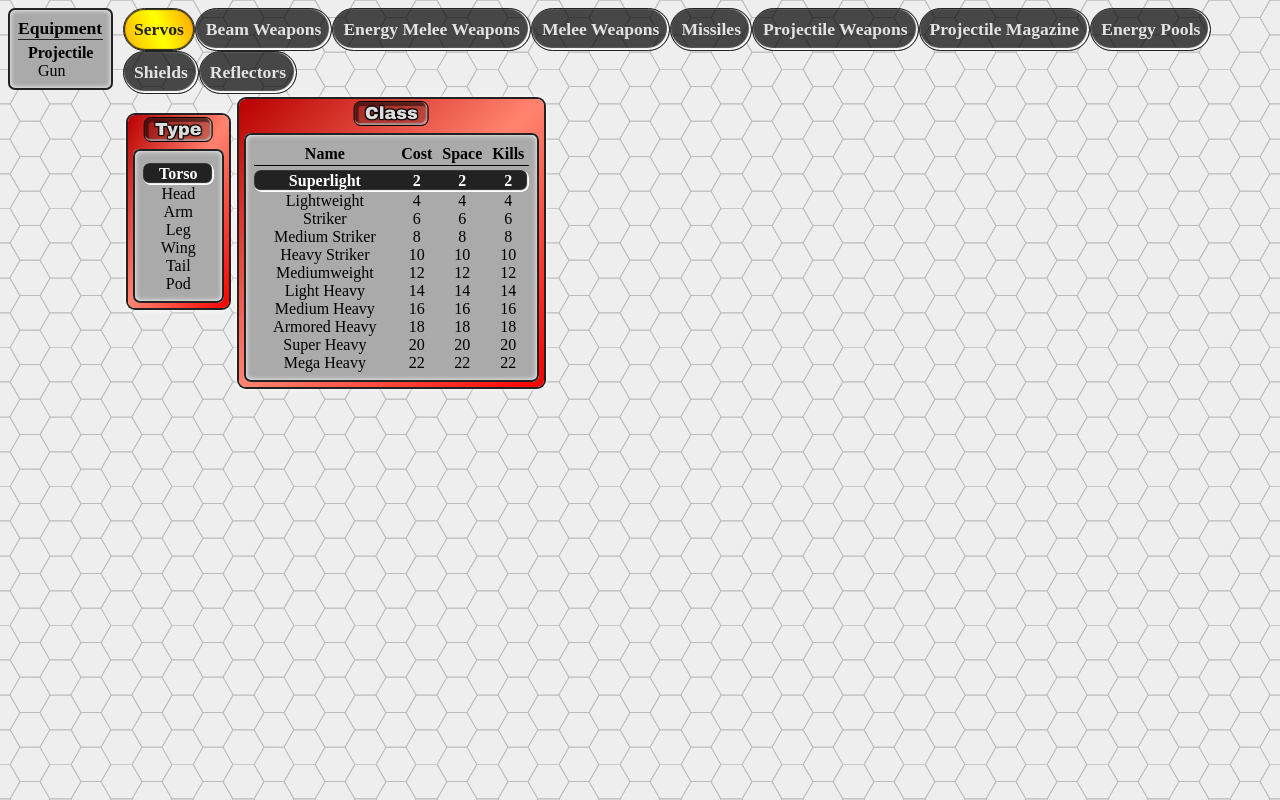
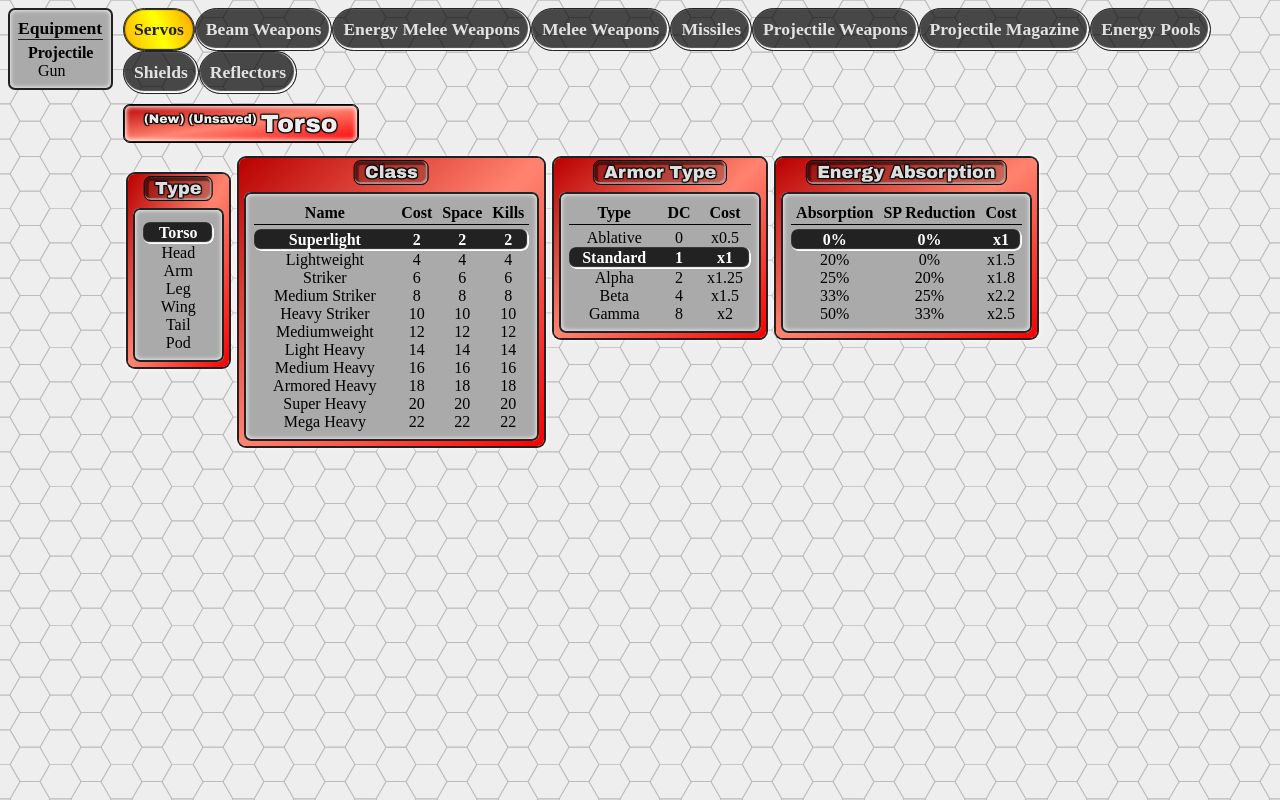
Before and after one commit to snowb/MekGen, a Vue app: page / in a window 1280 px wide. Built offline with nearby package versions, Linux system fonts and the light colour scheme.

Commit message:
addition of standard comps, addition of armor_type & asborb methods

```diff
--- a/src/components/mek_servo/mek_servo-main.vue
+++ b/src/components/mek_servo/mek_servo-main.vue
@@ -1,11 +1,21 @@
 <template>
     <span class="mek-inline-flex-col" style="width:100%;">
+        <mek-component-name :new-component="newComponent" :component-name="component_name||servo_name"
+            :component-changed="component_changed"
+            @update-component-name="updateComponentName"
+        ></mek-component-name>
         <span class="mek-inline-flex-row" style="width:100%;">
             <mek-servo-type :servo-type="selected_servo_type" @update-servo-type="updateServoType"
             ></mek-servo-type>
             <mek-servo-class @update-servo-class="updateServoClass"
                 :servo-type="selected_servo_type.type" :servo-class="selected_servo_class"
             ></mek-servo-class>
+            <mek-armor-type :armor-type="selected_armor_type"
+                @update-armor-type="updateArmorType"
+            ></mek-armor-type>
+            <mek-energy-absorbing-armor :absorption="selected_absorption"
+                @update-absorption="updateAbsorption"
+            ></mek-energy-absorbing-armor>
         </span>
     </span>
 </template>
@@ -34,6 +44,11 @@ export default
         "mek-servo-type":()=>import("./subcomponents/mek_servo-type.vue"),
         "mek-servo-class":()=>import("./subcomponents/mek_servo-class.vue"),
 
+        "mek-space-efficiency":()=>import("../universal/mek-space-efficiency.vue"),
+        "mek-component-name":()=>import("../universal/mek-component-name.vue"),
+        "mek-save-reset-component":()=>import("../universal/mek-save-reset-component.vue"),
+        "mek-component-stats":()=>import("../universal/mek_component-stats.vue"),
+
         "mek-armor-type":()=>import("../universal/mek_armor-type.vue"),
         "mek-energy-absorbing-armor":()=>import("../universal/mek_energy-absorbing-armor.vue")
     },
@@ -51,6 +66,14 @@ export default
         obj.selected_servo_type={type:"Torso"};
         obj.selected_servo_class={code:1};
 
+        obj.cost_multipliers={};
+
+        obj.selected_armor_type={type:"Standard",damage_coefficient:1,cost:1};
+        obj.cost_multipliers.armor_type=1;
+
+        obj.selected_absorption={absorption:0,cost:1,armor_penalty:1};
+        obj.cost_multipliers.absorption=1;
+
         return obj;
     },
     methods:
@@ -63,6 +86,23 @@ export default
         updateServoClass(_servo_class)
         {
             this.$set(this,"selected_servo_class",_servo_class)
+        },
+        updateArmorType(_armor_type)
+        {
+            this.$set(this,"selected_armor_type",JSON.parse(JSON.stringify(_armor_type)));
+            this.cost_multipliers.armor_type=this.selected_armor_type.cost;
+        },
+        updateAbsorption(_absorption)
+        {
+            this.$set(this,"selected_absorption",JSON.parse(JSON.stringify(_absorption)));
+            this.cost_multipliers.absorption=this.selected_absorption.cost;
+        },
+    },
+    computed:
+    {
+        servo_name()
+        {
+            return this.selected_servo_type.type;
         }
     }
 };
```
